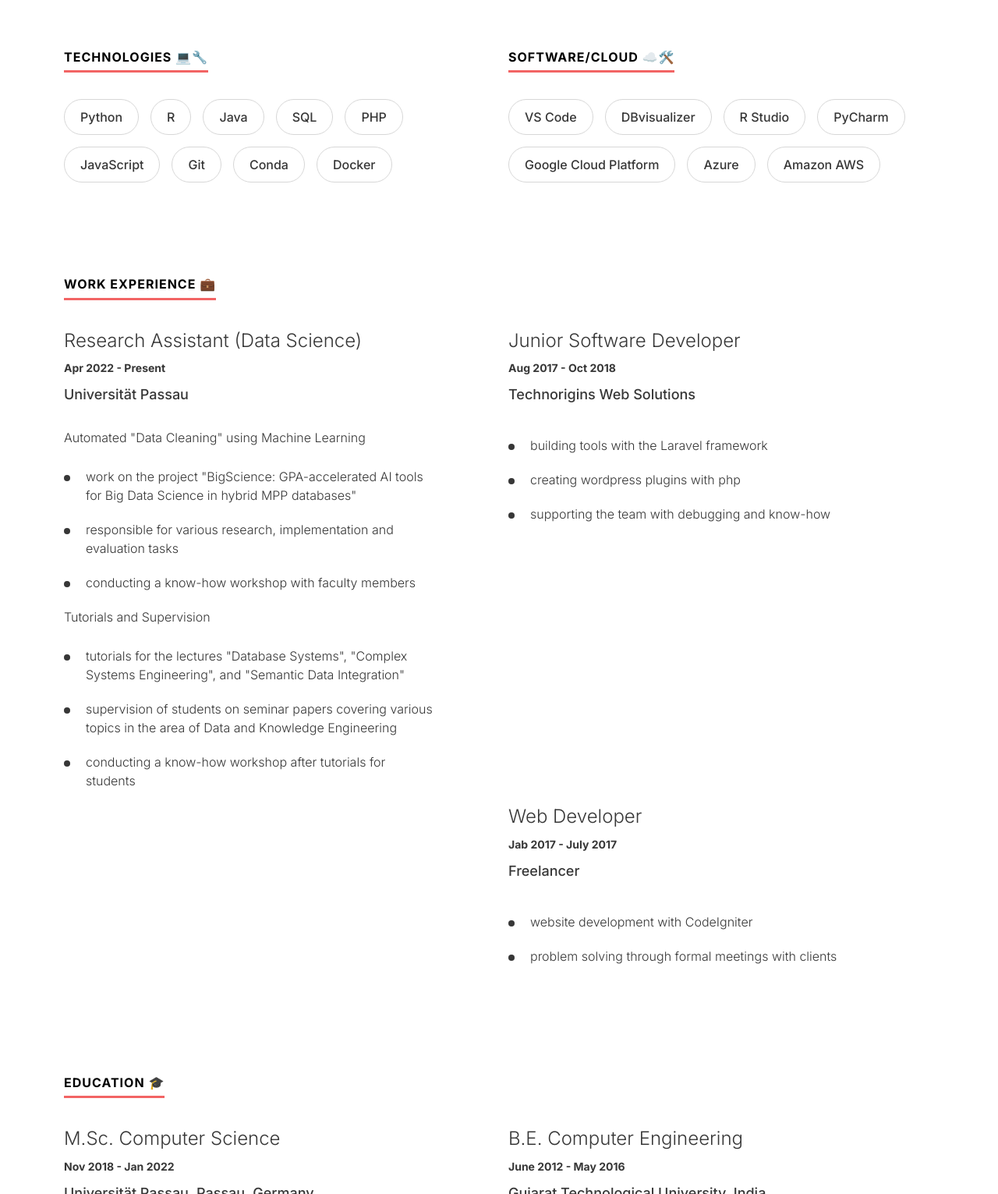
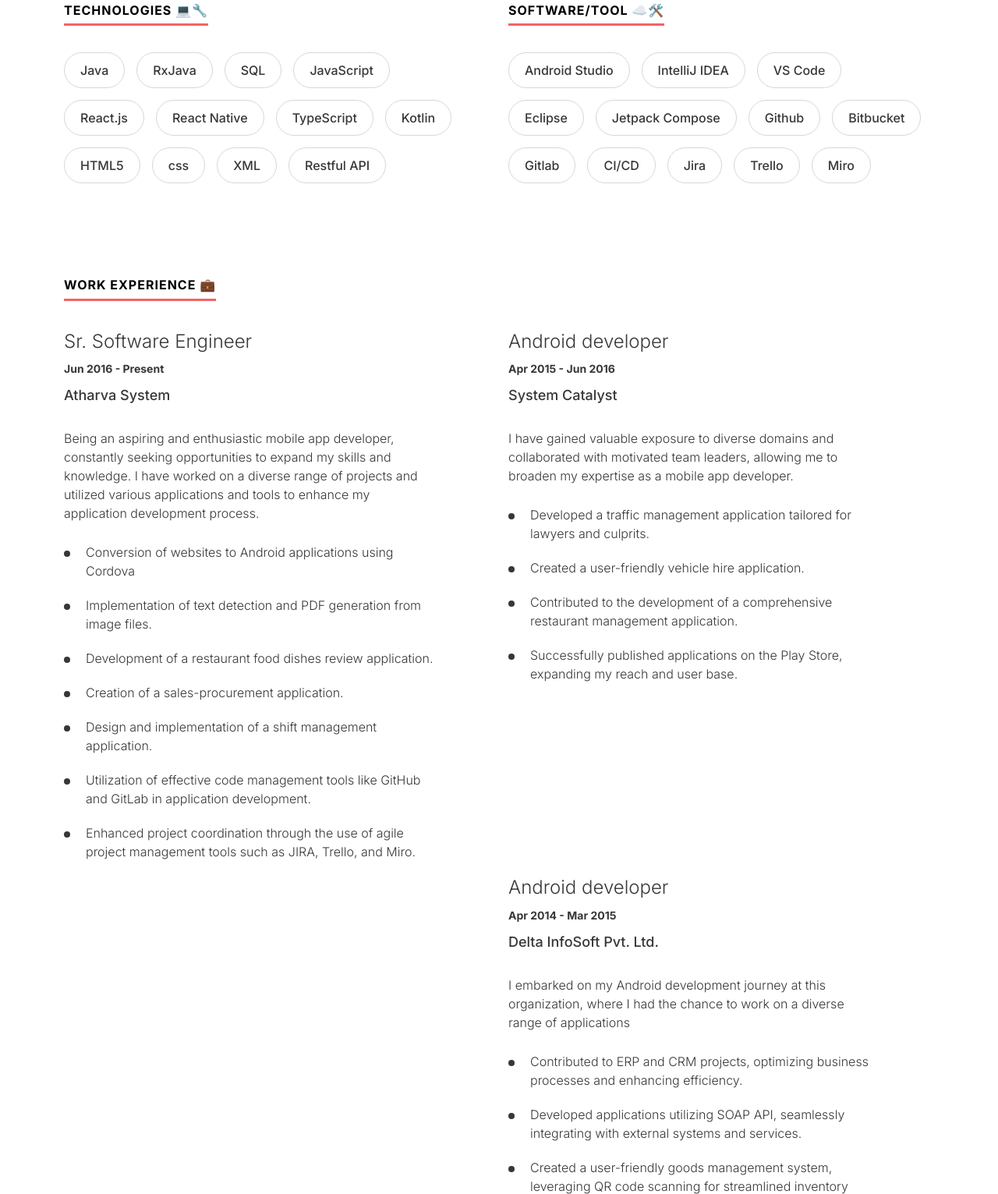
Before and after one commit to vishvapalsinh/Profile_rup, a plain HTML site: page index.html in a window 1280 px wide. Shown: the part 1269-2800 px from the top of the page at 78% size. Drawn offline with nearby package versions, Linux system fonts and the light colour scheme.

Commit message:
Making the reqired changes and upaloding the resources

```diff
--- a/index.html
+++ b/index.html
@@ -19,7 +19,7 @@
       <link rel="icon" type="image/png" href="programmer.png">
 
 
-    <title>vishvapalsinhji Parmar</title>
+    <title>Rupkuvarba Barad</title>
   </head>
   <body>
 
@@ -29,15 +29,15 @@
             <div class="ds-header-inner">
               <!-- logo -->
               <a href="index.html" class="ds-logo">
-                <span>V</span>Vishvapalsinhji Parmar
+                <span>R</span>Rupkuvarba (Rup) Barad
               </a>
               <!-- logo -->
               <!-- social -->
               <ul class="ds-social">
                 <!-- <li><a href="#" target="_blank"><i class="ri-stack-overflow-line"></i></a></li> -->
-                <li><a href="https://www.linkedin.com/in/vishvapalsinhji/" target="_blank"><i class="ri-linkedin-fill"></i></a></li>
-                <li><a href="https://www.xing.com/profile/Vishvapalsinhji_Parmar" target="_blank"><i class="ri-xing-fill"></i></a></li>
-                <li><a href="https://github.com/vishvapalsinh" target="_blank"><i class="ri-github-fill"></i></a></li>
+                <li><a href="https://www.linkedin.com/in/rup-barad/" target="_blank"><i class="ri-linkedin-fill"></i></a></li>
+                <!-- <li><a href="https://www.xing.com/profile/Vishvapalsinhji_Parmar" target="_blank"><i class="ri-xing-fill"></i></a></li>
+                <li><a href="https://github.com/vishvapalsinh" target="_blank"><i class="ri-github-fill"></i></a></li> -->
                 <!-- <a href="resume.pdf" target="_blank" class="ds-button">Download Resume</a> -->
 
               </ul>
@@ -52,18 +52,18 @@
         <div class="row">
           <div class="col-12 col-sm-12 col-md-5 col-lg-5 col-xl-5 col-xxl-5">
             <figure>
-              <img src="assets/images/profile-image.jpg">
+              <img src="assets/images/prof_pic_rup.jpg">
             </figure>
           </div>
           <div class="col-12 col-sm-12 col-md-7 col-lg-7 col-xl-7 col-xxl-7">
             <section>
                 <h1>
                   <span>HI THERE 👋 </span>
-                  I’m Vishvapalsinhji Parmar <br> Researcher(Data Science) based in Passau, Germany.
+                  I’m Rup Barad <br> Sr. Software Engineer based in Ahmedabad, India.
                 </h1>
                 <ul class="ds-numbervalulist">
                   <li>
-                    <strong>3+</strong>
+                    <strong>9+</strong>
                     <span>Experience</span>
                   </li>
                   <!-- <li>
@@ -87,11 +87,15 @@
       <div class="container">
         <section>
             <h2 class="ds-heading">About Me 🌞</h2>
-            <p>
-              I have been immersed in the world of computer science both academically and practically since 2012. Throughout my academic journey, I have honed my understanding of fundamental concepts through self-study, guidance, and extensive research.
-              On the practical front, I have gained invaluable experience translating these concepts into real-world applications by leveraging a diverse range of tools and programming languages. This combination of academic knowledge and hands-on experience has shaped me into a well-rounded professional in the field of computer science.</p>
+              <p>
+                With over 9 years of experience in the software industry, I have developed expertise in Android Native and React Native mobile app development.
+                I have successfully worked on diverse domains including ERP, Law, Salon, Restaurant, and Healthcare.
+                My skills encompass UI development, integration of social network SDKs, offline storage, Restful API implementation, push notifications, and localization.
+                Additionally, I am proficient in utilizing project management tools such as Jira, Trello, Github, Bitbucket, and Gitlab.
+                I have hands-on experience with both waterfall and agile scrum methodologies, collaborating with teams and delivering approved applications on the Play Store.
+              </p>
             <div class="ds-button-sec text-center">
-                <a href="resume.pdf" target="_blank" class="ds-button">Download Resume</a>
+                <a href="#" target="_blank" class="ds-button">Download Resume</a>
             </div>
         </section>
       </div>
@@ -105,27 +109,35 @@
           <div class="col-12 col-sm-12 col-md-6 col-lg-6 col-xl-6 col-xxl-6">
              <h2 class="ds-heading">Technologies 💻🔧</h2>
              <ul class="ds-skills-list">
-               <li>Python</li>
-               <li>R</li>
                <li>Java</li>
+               <li>RxJava</li>
                <li>SQL</li>
-               <li>PHP</li>
                <li>JavaScript</li>
-               <li>Git</li>
-               <li>Conda</li>
-               <li>Docker</li>
+               <li>React.js</li>
+               <li>React Native</li>
+               <li>TypeScript</li>
+               <li>Kotlin</li>
+               <li>HTML5</li>
+               <li>css</li>
+               <li>XML</li>
+               <li>Restful API</li>
              </ul>
           </div>
           <div class="col-12 col-sm-12 col-md-6 col-lg-6 col-xl-6 col-xxl-6">
-            <h2 class="ds-heading">Software/Cloud ☁️🛠️</h2>
+            <h2 class="ds-heading">Software/Tool ☁️🛠️</h2>
             <ul class="ds-skills-list">
+              <li>Android Studio</li>
+              <li>IntelliJ IDEA</li>
               <li>VS Code</li>
-              <li>DBvisualizer</li>
-              <li>R Studio</li>
-              <li>PyCharm</li>
-              <li>Google Cloud Platform</li>
-              <li>Azure</li>
-              <li>Amazon AWS</li>
+              <li>Eclipse</li>
+              <li>Jetpack Compose</li>
+              <li>Github</li>
+              <li>Bitbucket</li>
+              <li>Gitlab</li>
+              <li>CI/CD</li>
+              <li>Jira</li>
+              <li>Trello</li>
+              <li>Miro</li>
             </ul>
           </div>
         </div>
@@ -140,34 +152,34 @@
         <div class="row ds-experience-list">
             <div class="col-12 col-sm-12 col-md-6 col-lg-6 col-xl-6 col-xxl-6">
               <section>
-                <h3 class="ds-officename">Research Assistant (Data Science)</h3>
-                <span class="ds-year">Apr 2022 - Present</span>
-                <span class="ds-department">Universität Passau</span>
+                <h3 class="ds-officename">Sr. Software Engineer</h3>
+                <span class="ds-year">Jun 2016 - Present</span>
+                <span class="ds-department">Atharva System</span>
 
-                <p>Automated "Data Cleaning" using Machine Learning</p>
+                <p>Being an aspiring and enthusiastic mobile app developer, constantly seeking opportunities to expand my skills and knowledge.
+                  I have worked on a diverse range of projects and utilized various applications and tools to enhance my application development process.</p>
                 <ul>
-                  <li>work on the project "BigScience: GPA-accelerated AI tools for Big Data Science in hybrid MPP databases"</li>
-                  <li>responsible for various research, implementation and evaluation tasks</li>
-                  <li>conducting a know-how workshop with faculty members</li>
-                </ul>
-                <p>Tutorials and Supervision</p>
-                <ul>
-                  <li>tutorials for the lectures "Database Systems", "Complex Systems Engineering", and "Semantic Data Integration"</li>
-                  <li>supervision of students on seminar papers covering various topics in the area of Data and Knowledge Engineering</li>
-                  <li>conducting a know-how workshop after tutorials for students</li>
+                  <li>Conversion of websites to Android applications using Cordova</li>
+                  <li>Implementation of text detection and PDF generation from image files.</li>
+                  <li>Development of a restaurant food dishes review application.</li>
+                  <li>Creation of a sales-procurement application.</li>
+                  <li>Design and implementation of a shift management application.</li>
+                  <li>Utilization of effective code management tools like GitHub and GitLab in application development.</li>
+                  <li>Enhanced project coordination through the use of agile project management tools such as JIRA, Trello, and Miro.</li>
                 </ul>
               </section>
             </div>
             <div class="col-12 col-sm-12 col-md-6 col-lg-6 col-xl-6 col-xxl-6">
               <section>
-                <h3 class="ds-officename">Junior Software Developer</h3>
-                <span class="ds-year">Aug 2017 - Oct 2018</span>
-                <span class="ds-department">Technorigins Web Solutions</span>
-                <!-- <p>Lorem ipsum dolor sit amet, consectetur adipiscing elit. Duis quis sem maximus, ornare metus ut, congue enim. Sed fermentum.</p> -->
+                <h3 class="ds-officename">Android developer</h3>
+                <span class="ds-year">Apr 2015 - Jun 2016</span>
+                <span class="ds-department">System Catalyst</span>
+                <p>I have gained valuable exposure to diverse domains and collaborated with motivated team leaders, allowing me to broaden my expertise as a mobile app developer.</p>
                 <ul>
-                  <li>building tools with the Laravel framework</li>
-                  <li>creating wordpress plugins with php</li>
-                  <li>supporting the team with debugging and know-how</li>
+                  <li>Developed a traffic management application tailored for lawyers and culprits.</li>
+                  <li>Created a user-friendly vehicle hire application.</li>
+                  <li>Contributed to the development of a comprehensive restaurant management application.</li>
+                  <li>Successfully published applications on the Play Store, expanding my reach and user base.</li>
                 </ul>
               </section>
             </div>
@@ -176,13 +188,15 @@
             </div>
               <div class="col-12 col-sm-12 col-md-6 col-lg-6 col-xl-6 col-xxl-6">
                 <section>
-                  <h3 class="ds-officename">Web Developer</h3>
-                  <span class="ds-year">Jab 2017 - July 2017</span>
-                  <span class="ds-department">Freelancer</span>
-                  <!-- <p>Lorem ipsum dolor sit amet, consectetur adipiscing elit. Duis quis sem maximus, ornare metus ut, congue enim. Sed fermentum.</p> -->
+                  <h3 class="ds-officename">Android developer</h3>
+                  <span class="ds-year">Apr 2014 - Mar 2015</span>
+                  <span class="ds-department">Delta InfoSoft Pvt. Ltd.</span>
+                  <p>I embarked on my Android development journey at this organization, where I had the chance to work on a diverse range of applications</p>
                   <ul>
-                    <li>website development with CodeIgniter</li>
-                    <li>problem solving through formal meetings with clients</li>
+                    <li>Contributed to ERP and CRM projects, optimizing business processes and enhancing efficiency.</li>
+                    <li>Developed applications utilizing SOAP API, seamlessly integrating with external systems and services.</li>
+                    <li>Created a user-friendly goods management system, leveraging QR code scanning for streamlined inventory control.</li>
+                    <li>Played a key role in building tracking mobile applications, providing real-time location monitoring capabilities.</li>
                   </ul>
                 </section>
             </div>
@@ -198,18 +212,8 @@
        <div class="row ds-experience-list">
            <div class="col-12 col-sm-12 col-md-6 col-lg-6 col-xl-6 col-xxl-6">
              <section>
-               <h3 class="ds-officename">M.Sc. Computer Science</h3>
-               <span class="ds-year">Nov 2018 - Jan 2022</span>
-               <span class="ds-department">Universität Passau, Passau, Germany</span>
-               <ul>
-                 <li>Focus Area: Data Science and AI</li>
-               </ul>
-             </section>
-           </div>
-           <div class="col-12 col-sm-12 col-md-6 col-lg-6 col-xl-6 col-xxl-6">
-             <section>
                <h3 class="ds-officename">B.E. Computer Engineering</h3>
-               <span class="ds-year">June 2012 - May 2016</span>
+               <span class="ds-year">June 2009 - May 2013</span>
                <span class="ds-department">Gujarat Technological University, India</span>
                <ul>
                  <li>Focus Area: Software Development, Algorithm</li>
@@ -235,8 +239,8 @@
    <!-- Education -->
 
     <!-- Publicaitons -->
-    <div class="ds-experience-section">
-      <div class="container">
+    <!-- <div class="ds-experience-section"> -->
+      <!-- <div class="container">
          <h2 class="ds-heading">Publicaitons 📄</h2>
          <div class="row ds-experience-list">
               <div class="col-12">
@@ -254,8 +258,8 @@
                </section>
               </div>
          </div>
-      </div>
-    </div>
+      </div> -->
+    <!-- </div> -->
     <!-- Publicaitons -->
 
 
@@ -321,7 +325,7 @@
           <span>Stay in touch</span>
           <h4>Ready to talk?</h4>
           <p>Feel free to contact</p>
-          <a href="mailto:pvishvapalsinh@gmail.com" class="ds-button">Lets Talk</a>
+          <a href="mailto:#" class="ds-button">Lets Talk</a>
         </section>
         <!-- <span class="ds-copyright">© 2022 All rights reserved. Free minimal bootstrap template by <a href="https://designstub.com/" target="_blank">Designstub</a>.</span> -->
      </div>
```
Also changed, not shown: assets/images/My project.png (added), assets/images/prof_pic.jpg (added), 4 other files.
